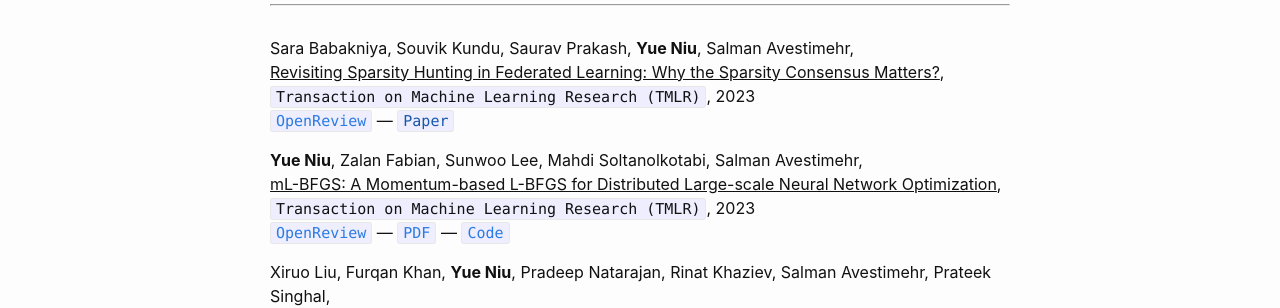
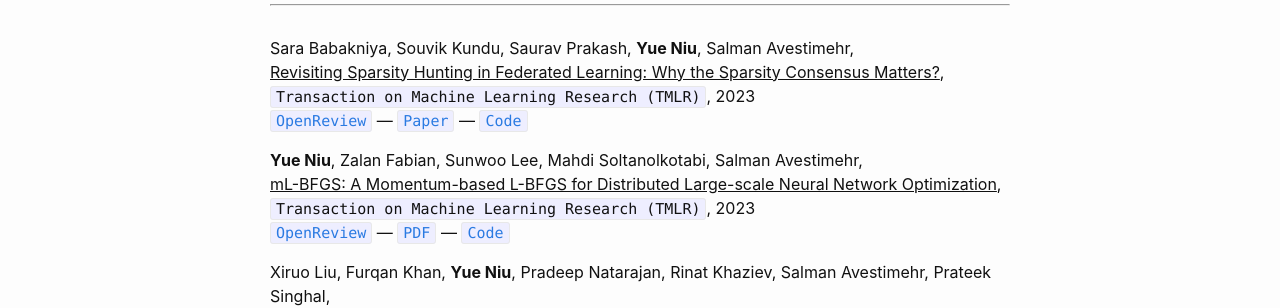
Before and after one commit to yuehniu/homepage, a Jekyll site: the page built from publication.md, in a window 1280 px wide and 900 px high. Shown: the part 341-649 px from the top of the window. Built offline with Jekyll 4.4.1, drawn with Linux system fonts in a browser that asks for light colours; our own code applies the rules of GitHub Pages for plain Markdown files.

Commit message:
Update: update paper and code link for FLASH.

```diff
--- a/publication.md
+++ b/publication.md
@@ -14,7 +14,8 @@
 <u>Revisiting Sparsity Hunting in Federated Learning: Why the Sparsity Consensus Matters?</u>,
 `Transaction on Machine Learning Research (TMLR)`, 2023
 [`OpenReview`](https://openreview.net/forum?id=iHyhdpsnyi&referrer=%5BAuthor%20Console%5D(%2Fgroup%3Fid%3DTMLR%2FAuthors%23your-submissions)) ---
-[`Paper`]()
+[`Paper`](https://openreview.net/pdf?id=iHyhdpsnyi) ---
+[`Code`](https://github.com/SaraBabakN/flash_fl)
 
 **Yue Niu**, Zalan Fabian, Sunwoo Lee, Mahdi Soltanolkotabi, Salman Avestimehr,
 <u>mL-BFGS: A Momentum-based L-BFGS for Distributed Large-scale Neural Network Optimization</u>,
```
